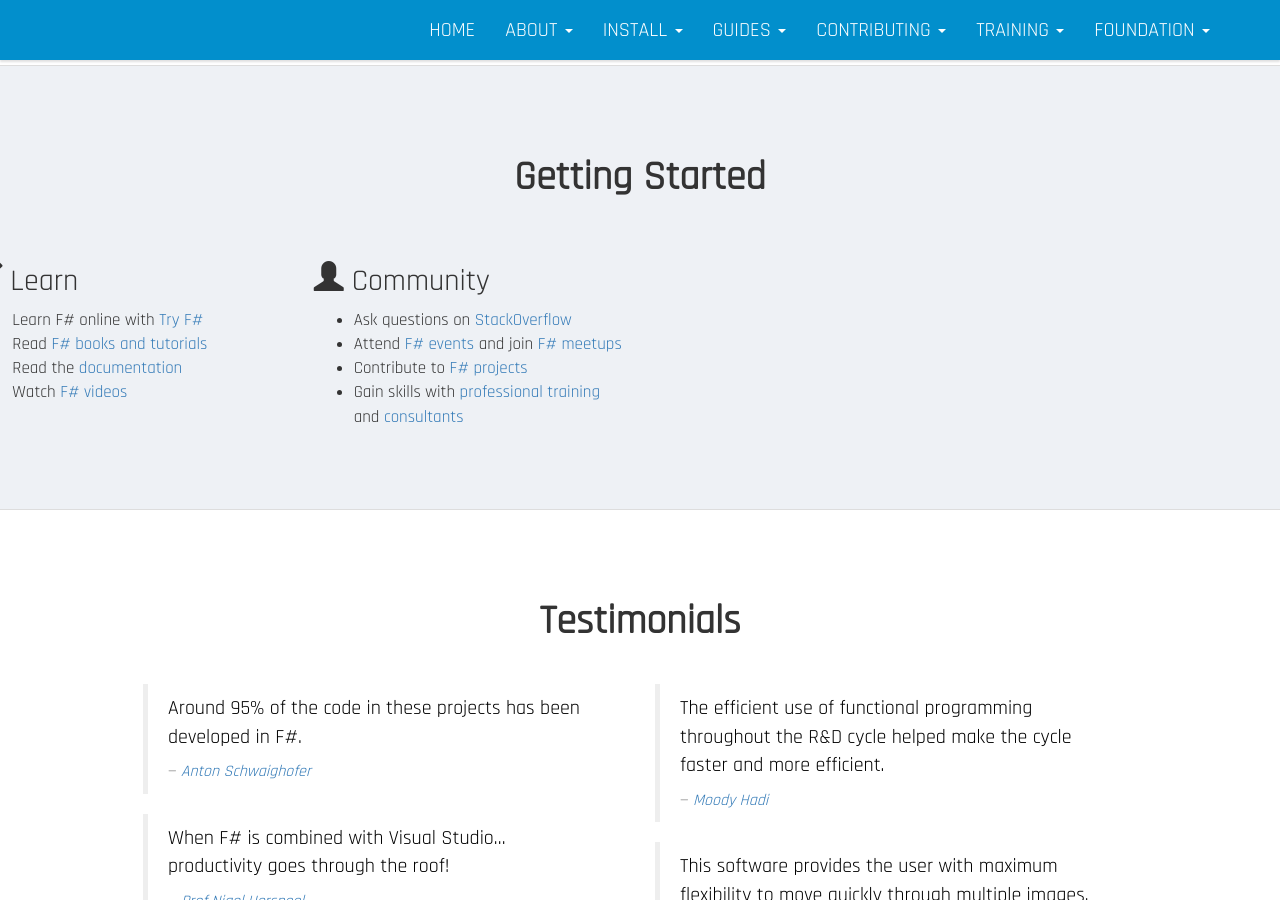
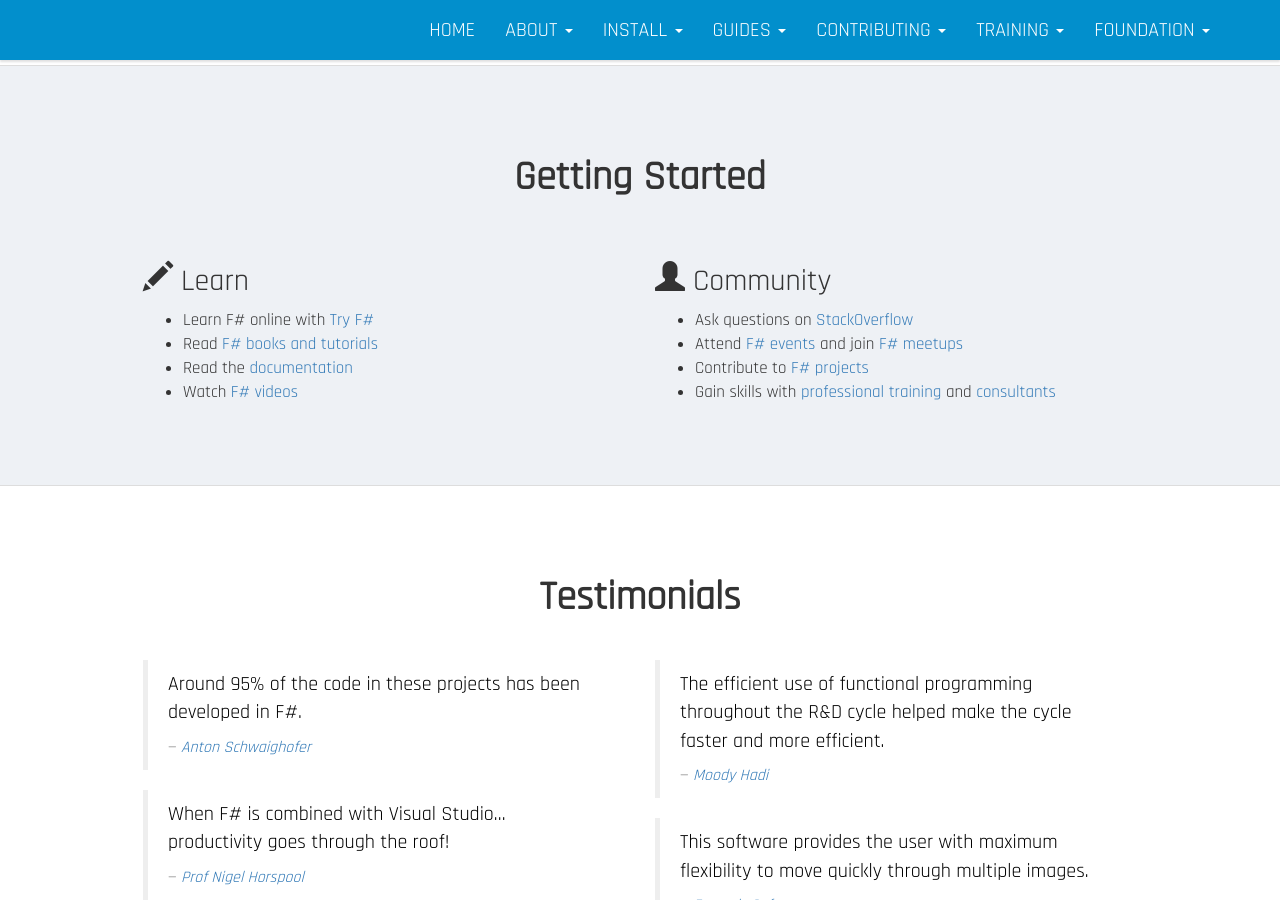
Before and after one commit to fsharp/fsharp.org, a Jekyll site: the page index.html, which Jekyll copies as it is, in a window 1280 px wide and 900 px high, scrolled down 834 px. Built offline with Jekyll 4.4.1, drawn with Linux system fonts in a browser that asks for light colours; nearby versions of some CDN libraries.

Commit message:
fix getting started

```diff
--- a/index.html
+++ b/index.html
@@ -408,7 +408,7 @@
                 <h2 class="text-center section-header">Getting Started</h2>
             </div>
             <div class="row wow animated fadeIn">
-                <div class="col-md-4  col-md-pull-2">
+                <div class="col-md-6">
                     <h3><span class="glyphicon glyphicon-pencil"></span> Learn</h3>
                     <ul class="">
                         <li>Learn F# online with <a href="http://www.tryfsharp.org/Learn" target="_blank">Try F#</a></li>
@@ -417,7 +417,7 @@
                         <li>Watch <a href="/videos/1">F# videos</a></li>
                     </ul>
                 </div>
-                <div class="col-md-4 col-md-pull-2">
+                <div class="col-md-6">
                     <h3><span class="glyphicon glyphicon-user"></span> Community</h3>
                     <ul>
                         <li>Ask questions on <a href="http://stackoverflow.com/questions/tagged/f%23" target="_blank">StackOverflow</a></li>
```
